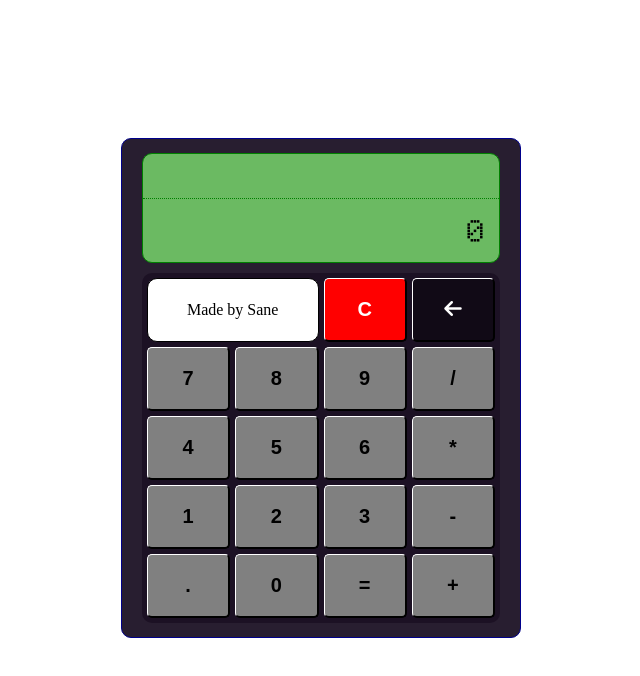
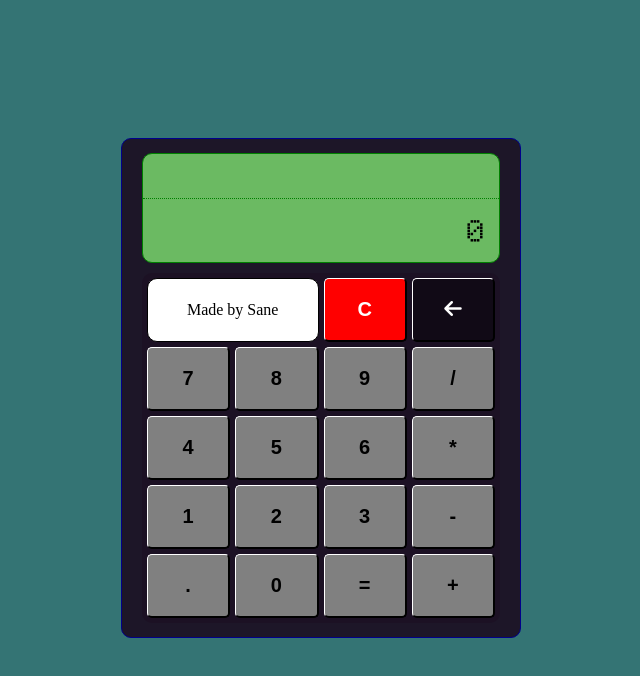
Before and after one commit to Sane1804/Calculator, a plain HTML site: page index.html in a window 1280 px wide. Shown: the whole page, without its empty margins (319-959 px from the left). Drawn offline with Linux system fonts and the light colour scheme.

Commit message:
Change background

```diff
--- a/style.css
+++ b/style.css
@@ -6,6 +6,7 @@
 
 html {
     box-sizing: border-box;
+    background-color: #347474;
 }
 
 *,
```
